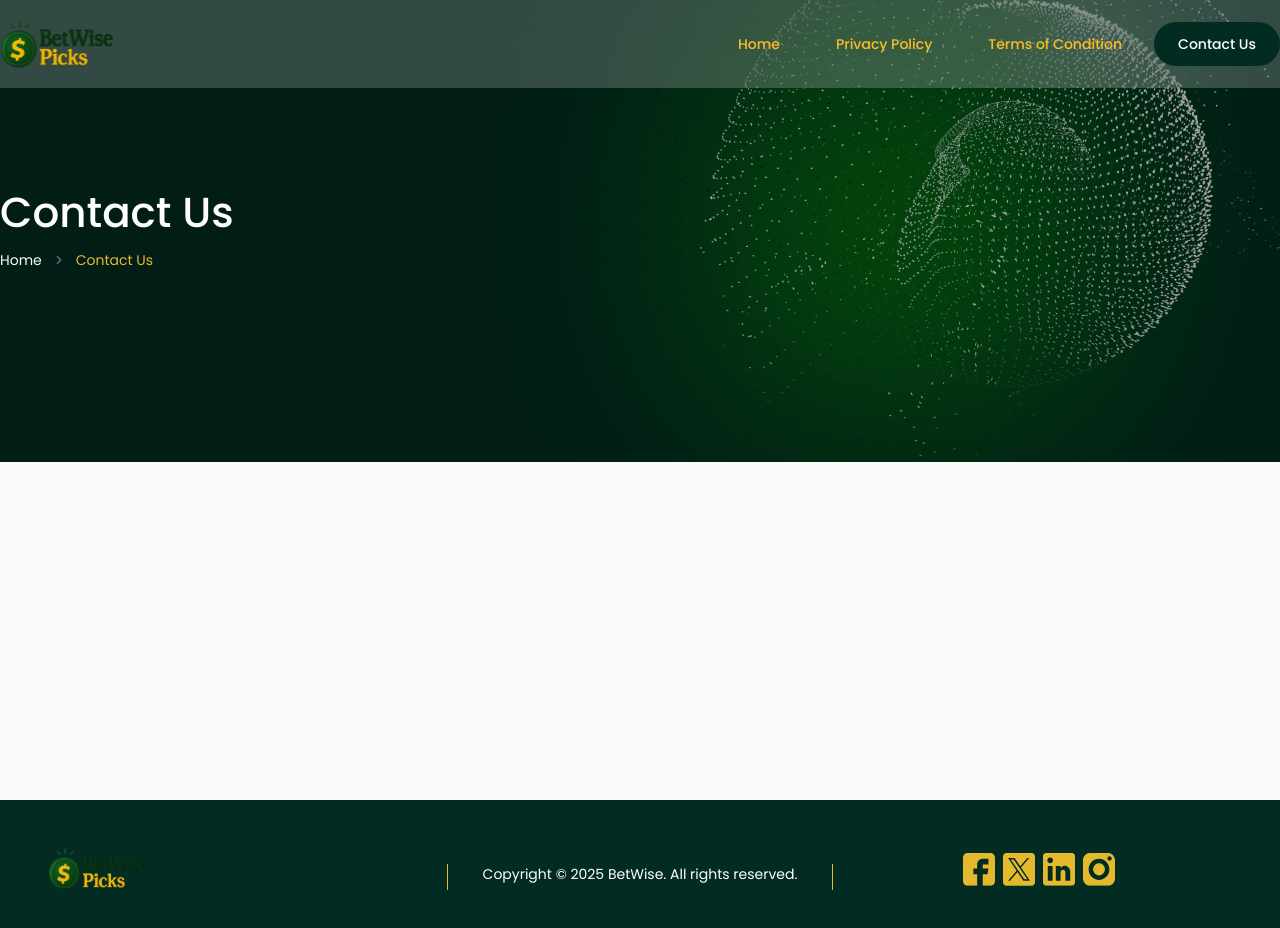
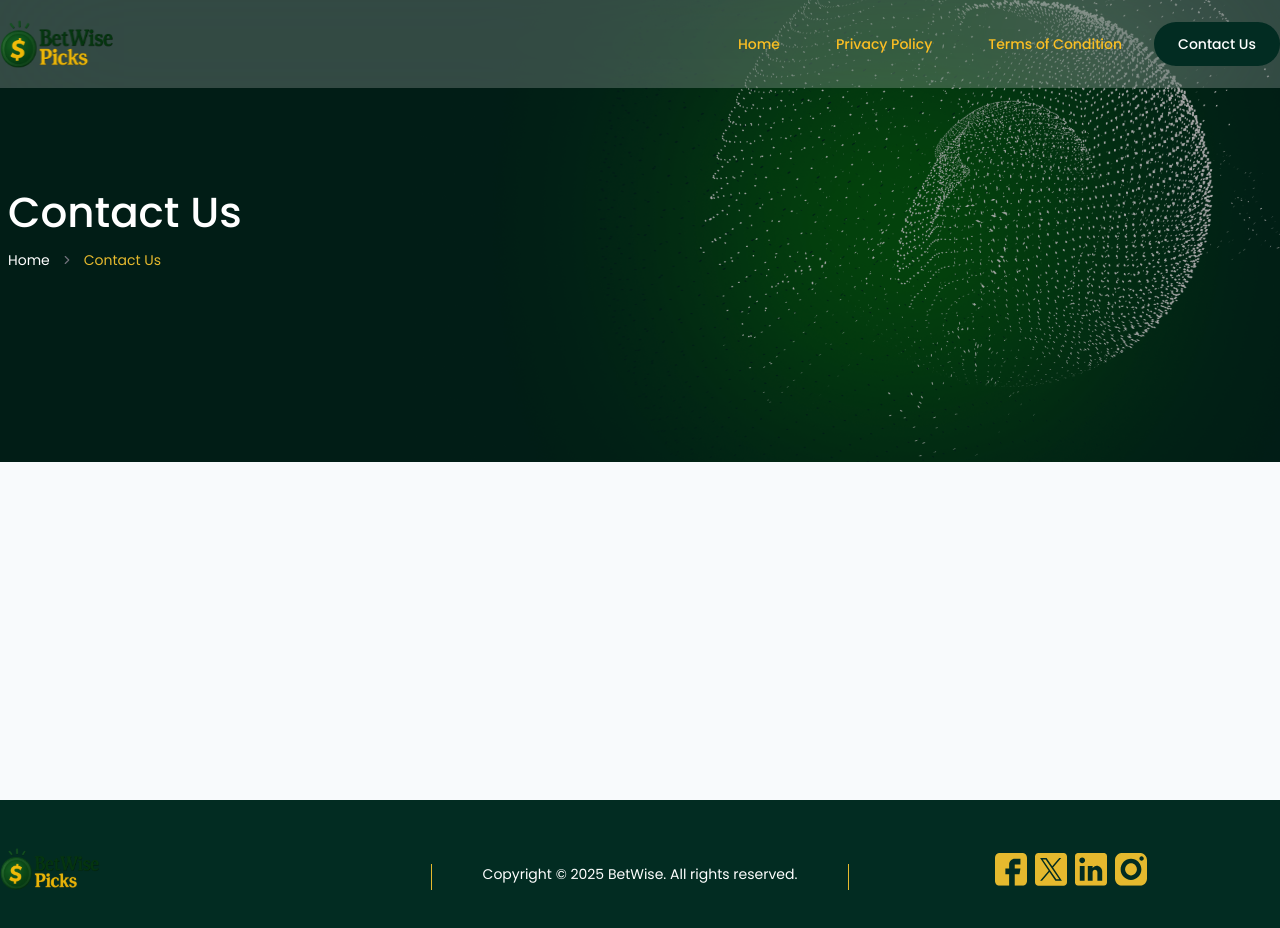
Before and after one commit to sparktechagency/datboikellzz_showcase_webiste, a Next.js app: page /contact-us in a window 1280 px wide. Shown: the top 928 px of the page. Built offline with nearby package versions, Linux system fonts and the light colour scheme; a web font is replaced by a local one.

Commit message:
page header update

```diff
--- a/package.json
+++ b/package.json
@@ -18,6 +18,7 @@
     "js-cookie": "^3.0.5",
     "lucide-react": "^0.511.0",
     "next": "15.3.2",
+    "nextjs-toploader": "^3.8.16",
     "react": "^19.0.0",
     "react-dom": "^19.0.0",
     "react-icons": "^5.5.0",
--- a/src/app/layout.tsx
+++ b/src/app/layout.tsx
@@ -1,6 +1,6 @@
 import type { Metadata } from 'next';
 import './globals.css';
-
+import NextTopLoader from 'nextjs-toploader';
 export const metadata: Metadata = {
   title: '',
   description: 'Generated by create next app',
@@ -13,7 +13,10 @@ export default function RootLayout({
 }>) {
   return (
     <html lang="en">
-      <body>{children}</body>
+      <body>
+        <NextTopLoader />
+        {children}
+      </body>
     </html>
   );
 }
--- a/src/components/default/Sections/DownloadSection.tsx
+++ b/src/components/default/Sections/DownloadSection.tsx
@@ -59,7 +59,7 @@ function DownloadSection() {
   };
 
   return (
-    <Element name="download-app">
+    <Element  name="download-app">
       <div className="relative  overflow-hidden">
         {/* Background decorative elements */}
         <div className="absolute inset-0 overflow-hidden">
--- a/src/components/default/Sections/HeroBanner.tsx
+++ b/src/components/default/Sections/HeroBanner.tsx
@@ -57,7 +57,7 @@ const HeroBanner = () => {
               spy={true}
               smooth={true}
               hashSpy={true}
-              offset={50}
+              offset={window.innerWidth >= 768 ? -90 : 0}
               duration={500}
               isDynamic={true}
               ignoreCancelEvents={false}
--- a/src/components/shared/Footer.tsx
+++ b/src/components/shared/Footer.tsx
@@ -1,16 +1,30 @@
 import Image from 'next/image';
+import Link from 'next/link';
 import React from 'react';
 
 function Footer() {
   const currentYear = new Date().getFullYear();
   return (
-    <div className="p-12 bg-[#022C22]">
+    <div className="bg-[#022C22] ">
+      <div className="py-12 container mx-auto">
         <div className="grid grid-cols-1  md:grid-cols-3 gap-3 ">
-        <Image className='md:text-start text-center' src="/icons/brand.svg" alt="logo" width={100} height={100} />
+          <Image
+            className="md:text-start text-center"
+            src="/icons/brand.svg"
+            alt="logo"
+            width={100}
+            height={100}
+          />
           <p className="text-center border-r border-l border-[#E5B92E] text-white text-sm mt-4">
             Copyright &copy; {currentYear} BetWise. All rights reserved.
           </p>
           <div className="flex items-center justify-center gap-2">
+            <Link
+              href="https://www.facebook.com/"
+              target="_blank"
+              rel="noopener noreferrer"
+              className="hover:cursor-pointer"
+            >
               <Image
                 src="/icons/social/fb.svg"
                 alt="logo"
@@ -18,6 +32,13 @@ function Footer() {
                 height={50}
                 className="w-4 md:w-8"
               />
+            </Link>
+            <Link
+              href="https://twitter.com/"
+              target="_blank"
+              rel="noopener noreferrer"
+              className="hover:cursor-pointer"
+            >
               <Image
                 src="/icons/social/x.svg"
                 alt="logo"
@@ -25,6 +46,13 @@ function Footer() {
                 height={50}
                 className="w-4 md:w-8"
               />
+            </Link>
+            <Link
+              href="https://www.linkedin.com/"
+              target="_blank"
+              rel="noopener noreferrer"
+              className="hover:cursor-pointer"
+            >
               <Image
                 src="/icons/social/l-din.svg"
                 alt="logo"
@@ -32,6 +60,13 @@ function Footer() {
                 height={50}
                 className="w-4 md:w-8"
               />
+            </Link>
+            <Link
+              href="https://www.instagram.com/"
+              target="_blank"
+              rel="noopener noreferrer"
+              className="hover:cursor-pointer"
+            >
               <Image
                 src="/icons/social/instagram.svg"
                 alt="logo"
@@ -39,6 +74,8 @@ function Footer() {
                 height={50}
                 className="w-4 md:w-8"
               />
+            </Link>
+          </div>
         </div>
       </div>
     </div>
--- a/src/components/shared/PageHeader.tsx
+++ b/src/components/shared/PageHeader.tsx
@@ -11,7 +11,7 @@ import {
 
 function PageHeader({ title }: Readonly<{ title: string }>) {
   return (
-    <div className="relative w-full py-48">
+    <div className="relative w-full py-28 md:py-48">
       <div className="absolute -z-1 top-0 left-0 w-full h-full">
         <Image
           src="/hero-banner.png"
@@ -22,8 +22,8 @@ function PageHeader({ title }: Readonly<{ title: string }>) {
           sizes="(max-width: 768px) 100vw, (max-width: 1200px) 100vw, 100vw"
         />
       </div>
-      <div className="container mx-auto">
-        <h1 className="font-medium text-[42px] leading-[100%] text-white tracking-[0%]">
+      <div className="container mx-auto px-2">
+        <h1 className="font-medium text-xl md:text-[42px] leading-[100%] text-white tracking-[0%]">
           {title}
         </h1>
         <Breadcrumb className="mt-4">
```
Also changed, not shown: 1 other file (tests, documents, lock files or other folders). Lines whose indentation alone changed are shown as unchanged.
